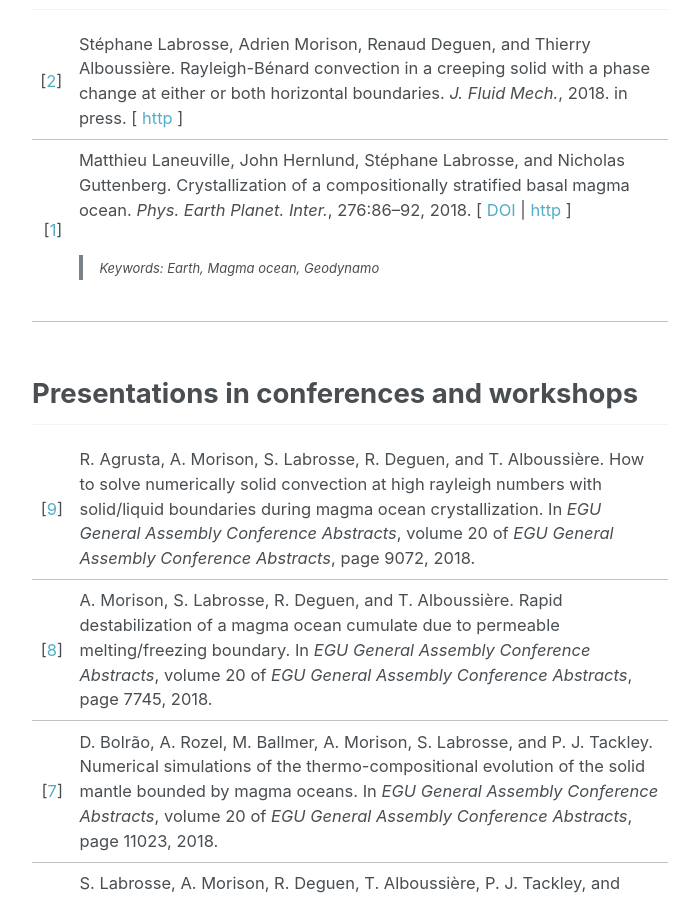
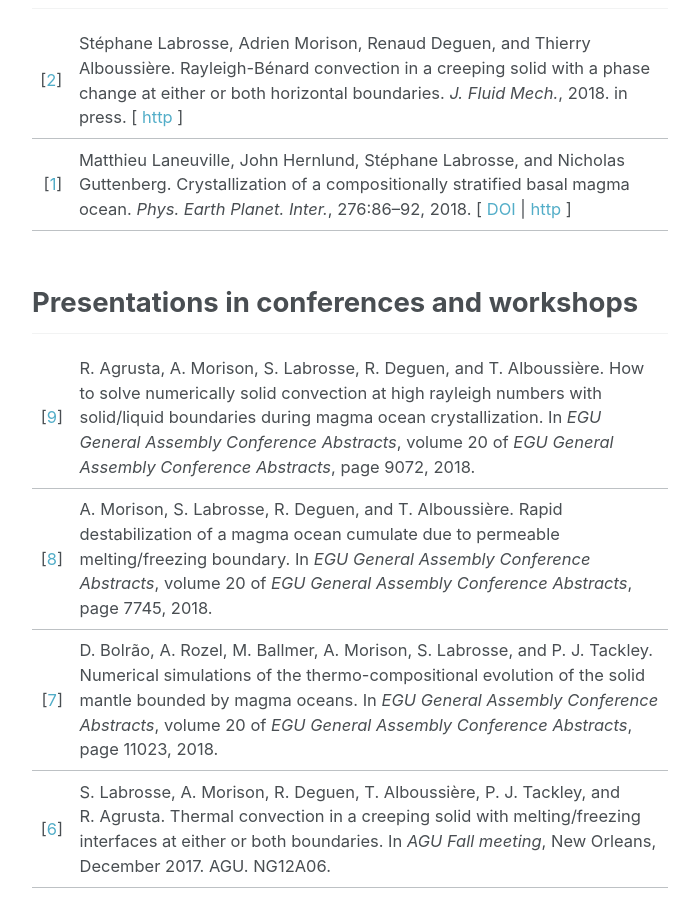
Before and after one commit to labrosse/labrosse.github.io, a Jekyll site: the page built from _pages/MaCoMaOc.md, in a window 1280 px wide and 900 px high, scrolled down 3202 px. Shown: the whole window, without its empty margins (290-989 px from the left). Built offline with Jekyll 4.4.1, drawn with Linux system fonts in a browser that asks for light colours.

Commit message:
corrected bibio

```diff
--- a/_includes/MaCoMaOc.html
+++ b/_includes/MaCoMaOc.html
@@ -38,9 +38,6 @@ Matthieu Laneuville, John Hernlund, St&eacute;phane Labrosse, and Nicholas
  <em>Phys. Earth Planet. Inter.</em>, 276:86&ndash;92, 2018.
 [&nbsp;<a href="http://dx.doi.org/10.1016/j.pepi.2017.07.007">DOI</a>&nbsp;|
 <a href="http://www.sciencedirect.com/science/article/pii/S0031920117300742">http</a>&nbsp;]
-<blockquote><font size="-1">
-Keywords: Earth, Magma ocean, Geodynamo
-</font></blockquote>
 
 </td>
 </tr>
```
